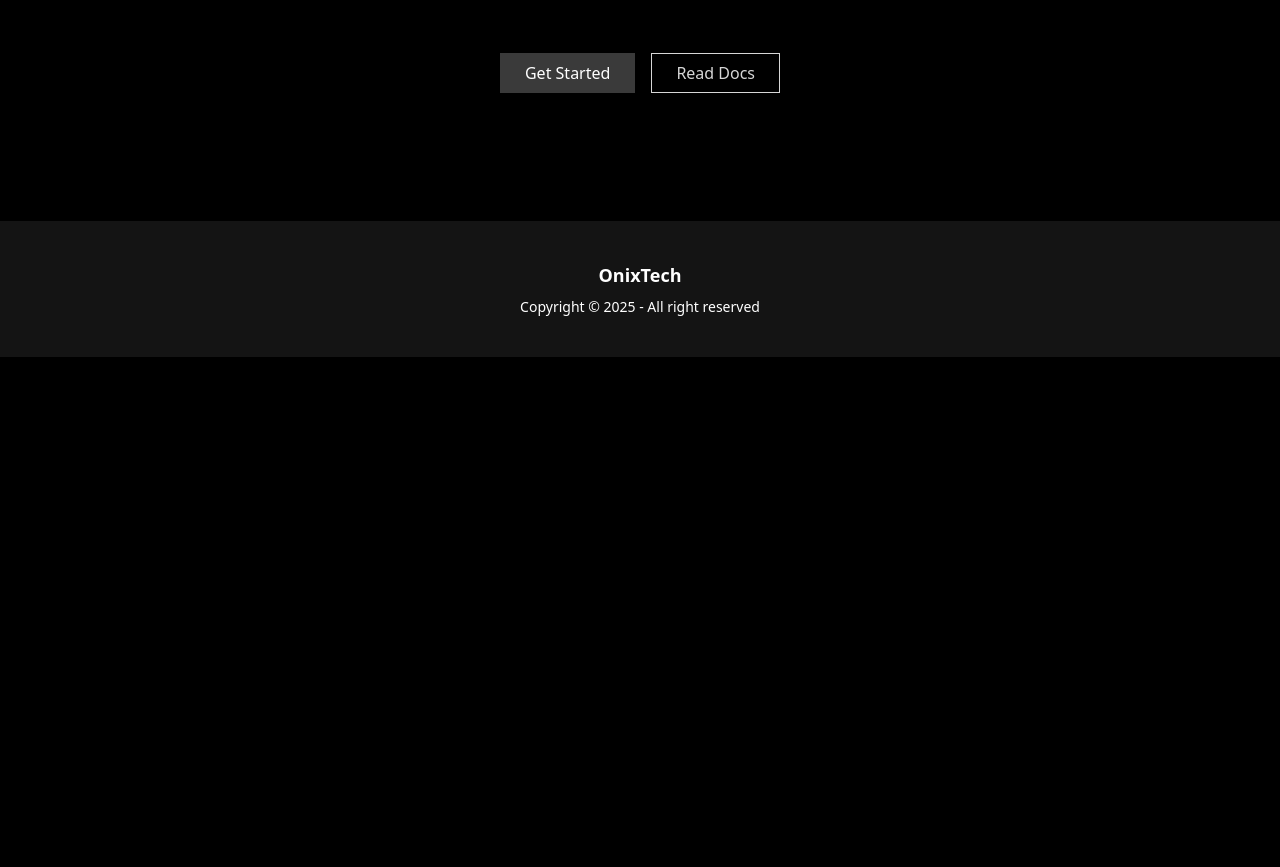
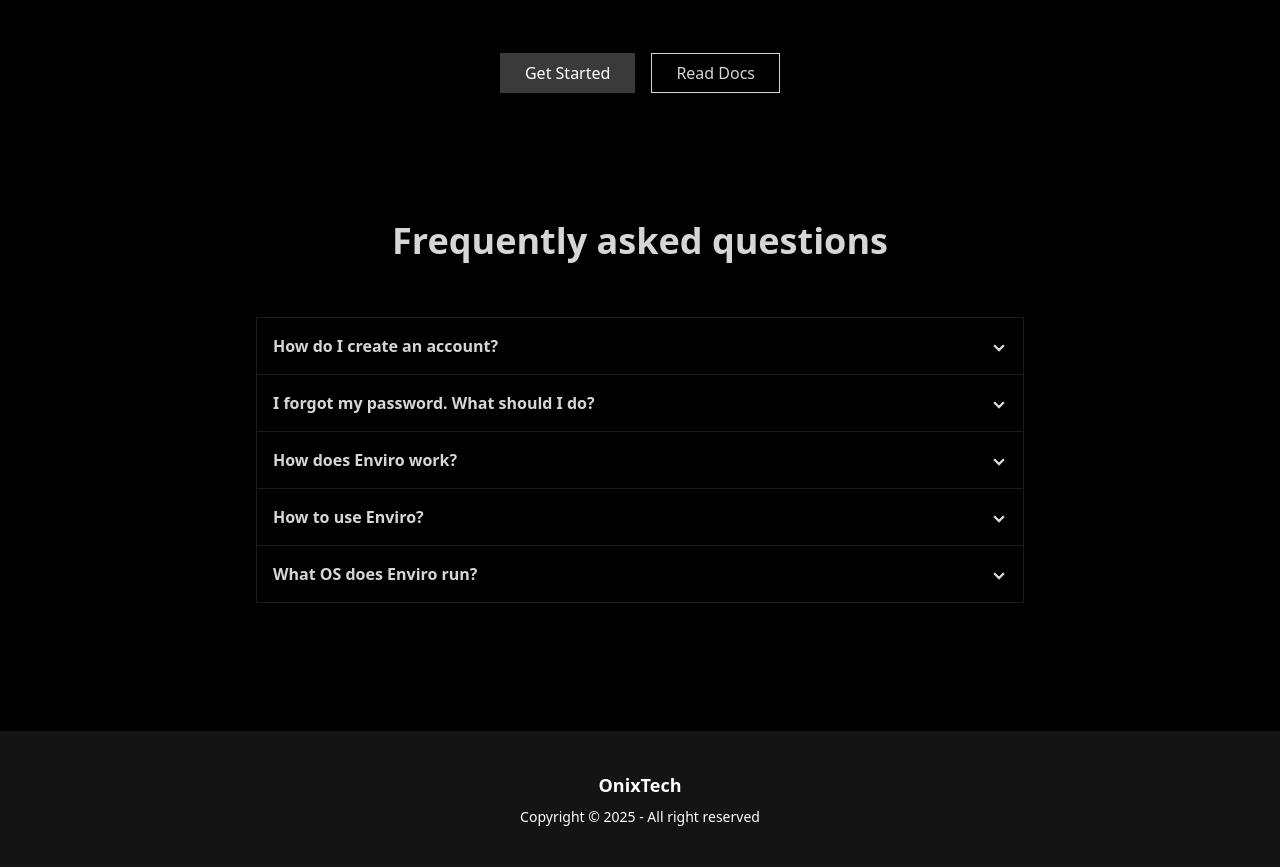
Before and after one commit to ExoOnix/enviro, a Django app: page / in a window 1280 px wide. Shown: the part 4577-5444 px from the top of the page. Before the commit the page ends 4934 px from the top, so only its background shows below. Run offline with Django 5.2, Linux system fonts and the light colour scheme; style sheets or scripts are compiled from the project's sources; parts of the project's set-up code (start-up, migrations or seed data) failed here and were passed over.

Commit message:
added FAQ to landing page

```diff
--- a/apps/home/templates/index.html
+++ b/apps/home/templates/index.html
@@ -142,7 +142,7 @@
                     <img src="{% static 'home/img/editor.svg' %}" alt="Online Editors" class="w-full md:w-80 object-contain drop-shadow-lg rounded-2xl" />
                 </div>
             </div>
-            <!-- Feature 4: Easy Management -->
+            <!-- Feature 2: Easy Management -->
             <div class="flex flex-col md:flex-row items-center gap-8 md:gap-12">
                 <div class="w-full md:w-2/3 order-2 md:order-1">
                     <h3 class="text-3xl font-bold mb-3">Easy Management</h3>
@@ -154,7 +154,7 @@
                     <img src="{% static 'home/img/dashboard.svg' %}" alt="Easy Management" class="w-full md:w-80 object-contain drop-shadow-lg rounded-2xl" />
                 </div>
             </div>
-            <!-- Feature 2: Modern Tooling -->
+            <!-- Feature 3: Language Support -->
             <div class="flex flex-col md:flex-row items-center gap-8 md:gap-12">
                 <div class="w-full md:w-2/3 order-2 md:order-1">
                     <h3 class="text-3xl font-bold mb-3">Language Support</h3>
@@ -166,7 +166,7 @@
                     <img src="{% static 'home/img/language-support.png' %}" alt="Language Support" class="w-full md:w-80 object-contain drop-shadow-lg rounded-2xl" />
                 </div>
             </div>
-            <!-- Feature 3: Modern Tooling -->
+            <!-- Feature 4: Docker Support -->
             <div class="flex flex-col md:flex-row items-center gap-8 md:gap-12">
                 <div class="w-full md:w-2/3 order-2 md:order-1">
                     <h3 class="text-3xl font-bold mb-3">Docker Support</h3>
@@ -190,7 +190,7 @@
                     <img src="{% static 'home/img/remote-access.png' %}" alt="Remote Access" class="w-full md:w-80 object-contain drop-shadow-lg rounded-2xl" />
                 </div>
             </div>
-            <!-- Feature 5: Port Forwarding -->
+            <!-- Feature 6: Port Forwarding -->
             <div class="flex flex-col md:flex-row items-center gap-8 md:gap-12">
                 <div class="w-full md:w-2/3 order-2 md:order-1">
                     <h3 class="text-3xl font-bold mb-3">Port Forwarding</h3>
@@ -217,11 +217,43 @@
             Read Docs
             </a>
         </div>
-
-
     </div>
 </div>
 
+<div class="flex justify-center mb-32">
+    <div class="w-full px-4 sm:px-8 md:px-0 md:w-5/6 lg:w-3/4 xl:w-3/5">
+        <h2 class="text-3xl sm:text-4xl font-bold text-center mb-14">Frequently asked questions</h2>
+        <div class="flex justify-center gap-4 mt-4">
+            <div class="join join-vertical bg-base-100">
+                <div class="collapse collapse-arrow join-item border-base-300 border">
+                  <input type="radio" name="my-accordion-4" />
+                  <div class="collapse-title font-semibold">How do I create an account?</div>
+                  <div class="collapse-content text-sm">Click the profile (? if logged out) button in the top right corner or click "Get Started" and follow the registration process.</div>
+                </div>
+                <div class="collapse collapse-arrow join-item border-base-300 border">
+                  <input type="radio" name="my-accordion-4" />
+                  <div class="collapse-title font-semibold">I forgot my password. What should I do?</div>
+                  <div class="collapse-content text-sm">Click on "Forgot Password" on the login page and follow the instructions sent to your email.</div>
+                </div>
+                <div class="collapse collapse-arrow join-item border-base-300 border">
+                  <input type="radio" name="my-accordion-4" />
+                  <div class="collapse-title font-semibold">How does Enviro work?</div>
+                  <div class="collapse-content text-sm">Enviro provisions a Docker container tailored to your development environment and securely proxies a remote code editor for seamless access. With Sysbox integration, these containers can even run Docker inside them.</div>
+                </div>
+                <div class="collapse collapse-arrow join-item border-base-300 border">
+                    <input type="radio" name="my-accordion-4" />
+                    <div class="collapse-title font-semibold">How to use Enviro?</div>
+                    <div class="collapse-content text-sm">Just click 'Create Environment' and follow the prompts. Once it's ready, hit the Run button to launch the editor. To stop or delete an environment, use the corresponding options in the dashboard.</div>
+                </div>
+                <div class="collapse collapse-arrow join-item border-base-300 border">
+                    <input type="radio" name="my-accordion-4" />
+                    <div class="collapse-title font-semibold">What OS does Enviro run?</div>
+                    <div class="collapse-content text-sm">Enviro currently runs Debian 12. You can use APT to install packages and software.</div>
+                </div>
+              </div>
+        </div>
+    </div>
+</div>
 
 <footer class="footer footer-horizontal footer-center bg-base-200 text-primary-content p-10">
     <aside>
```
